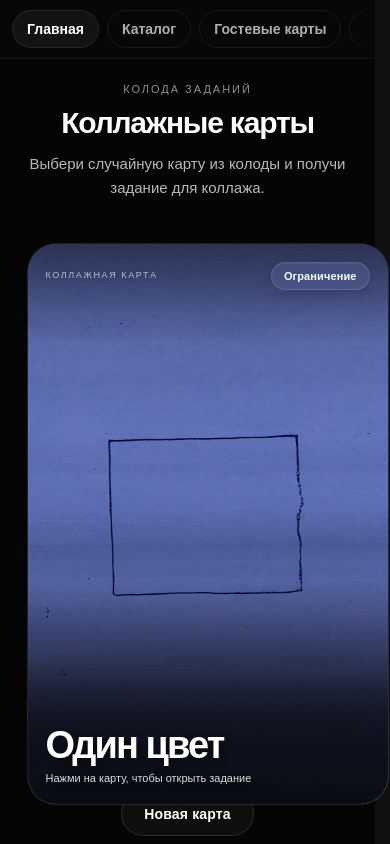
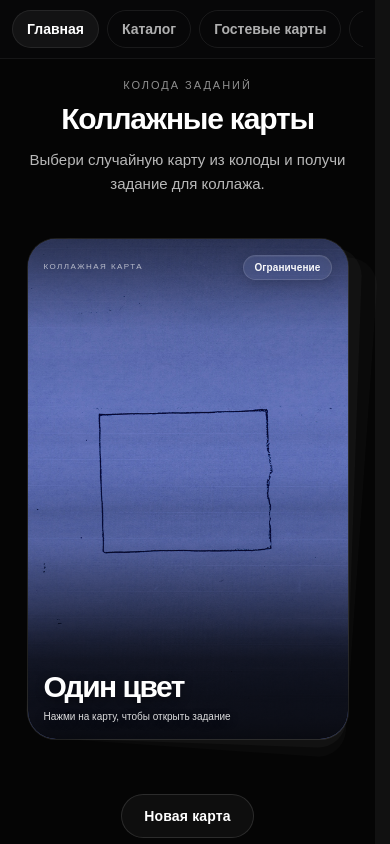
Before and after one commit to Lowranger555/collage-cards, a React (Vite) app: page / in a window 390 px wide. Shown: the top 844 px of the page. Built offline with nearby package versions, Linux system fonts and the light colour scheme.

Commit message:
Fix mobile header and home card layout

```diff
--- a/src/components/Header.jsx
+++ b/src/components/Header.jsx
@@ -23,7 +23,7 @@ function Header() {
         position: "sticky",
         top: 0,
         zIndex: 100,
-        background: "rgba(8, 8, 9, 0.88)",
+        background: "rgba(8, 8, 9, 0.92)",
         borderBottom: "1px solid rgba(255,255,255,0.06)",
         backdropFilter: "blur(14px)",
         WebkitBackdropFilter: "blur(14px)"
@@ -73,9 +73,7 @@ function Header() {
                     background: active
                       ? "rgba(255,255,255,0.05)"
                       : "transparent",
-                    border: active
-                      ? "1px solid rgba(255,255,255,0.08)"
-                      : "1px solid rgba(255,255,255,0.08)",
+                    border: "1px solid rgba(255,255,255,0.08)",
                     boxSizing: "border-box"
                   }}
                 >
--- a/src/components/PromptCard.jsx
+++ b/src/components/PromptCard.jsx
@@ -1,7 +1,9 @@
 function PromptCard({
   prompt,
   isRevealed = false,
-  showCoverTitle = true
+  showCoverTitle = true,
+  width = 360,
+  height = 560
 }) {
   const categoryLabels = {
     constraint: "Ограничение",
@@ -19,21 +21,23 @@ function PromptCard({
     hard: 4
   };
 
-  const CARD_WIDTH = 360;
-  const CARD_HEIGHT = 560;
-  const CARD_PADDING = 18;
+  const CARD_WIDTH = width;
+  const CARD_HEIGHT = height;
+  const CARD_PADDING = width <= 320 ? 16 : 18;
+
+  const isCompact = width <= 320;
 
   const topRowStyle = {
     display: "flex",
     justifyContent: "space-between",
     alignItems: "center",
     gap: "10px",
-    marginBottom: "14px",
+    marginBottom: isCompact ? "12px" : "14px",
     flexShrink: 0
   };
 
   const labelStyle = {
-    fontSize: "9px",
+    fontSize: isCompact ? "8px" : "9px",
     textTransform: "uppercase",
     letterSpacing: "0.18em",
     color: "rgba(255,255,255,0.64)",
@@ -41,12 +45,12 @@ function PromptCard({
   };
 
   const coverCategoryStyle = {
-    fontSize: "11px",
+    fontSize: isCompact ? "10px" : "11px",
     lineHeight: 1.1,
     color: "rgba(255,255,255,0.96)",
     border: "1px solid rgba(255,255,255,0.12)",
     borderRadius: "999px",
-    padding: "7px 12px",
+    padding: isCompact ? "6px 10px" : "7px 12px",
     background: "rgba(255,255,255,0.08)",
     backdropFilter: "blur(14px) saturate(140%)",
     WebkitBackdropFilter: "blur(14px) saturate(140%)",
@@ -58,12 +62,12 @@ function PromptCard({
   };
 
   const backCategoryStyle = {
-    fontSize: "11px",
+    fontSize: isCompact ? "10px" : "11px",
     lineHeight: 1.1,
     color: "#E0DDD7",
     border: "1px solid rgba(255,255,255,0.08)",
     borderRadius: "999px",
-    padding: "7px 12px",
+    padding: isCompact ? "6px 10px" : "7px 12px",
     background: "rgba(255,255,255,0.03)",
     flexShrink: 0,
     fontWeight: "600",
@@ -111,8 +115,8 @@ function PromptCard({
             <span
               key={index}
               style={{
-                width: "9px",
-                height: "9px",
+                width: isCompact ? "8px" : "9px",
+                height: isCompact ? "8px" : "9px",
                 borderRadius: "999px",
                 display: "inline-block",
                 background: isFilled ? "white" : "transparent",
@@ -223,7 +227,7 @@ function PromptCard({
               <h2
                 style={{
                   margin: 0,
-                  fontSize: "38px",
+                  fontSize: isCompact ? "30px" : "38px",
                   lineHeight: 0.95,
                   letterSpacing: "-0.05em",
                   color: "white",
@@ -237,7 +241,7 @@ function PromptCard({
 
             <div
               style={{
-                fontSize: showCoverTitle ? "11px" : "16px",
+                fontSize: showCoverTitle ? (isCompact ? "10px" : "11px") : "16px",
                 lineHeight: showCoverTitle ? 1.35 : 1.25,
                 color: "rgba(255,255,255,0.86)",
                 maxWidth: showCoverTitle ? "88%" : "75%",
@@ -249,20 +253,6 @@ function PromptCard({
                 ? "Нажми на карту, чтобы открыть задание"
                 : "Открой задание"}
             </div>
-
-            {!showCoverTitle && (
-              <div
-                style={{
-                  fontSize: "11px",
-                  lineHeight: 1.35,
-                  color: "rgba(255,255,255,0.72)",
-                  maxWidth: "78%",
-                  textShadow: "0 2px 10px rgba(0,0,0,0.45)"
-                }}
-              >
-                Нажми, чтобы перевернуть карту
-              </div>
-            )}
           </div>
         </div>
       </div>
@@ -306,7 +296,7 @@ function PromptCard({
           <h2
             style={{
               margin: "0 0 12px 0",
-              fontSize: "36px",
+              fontSize: isCompact ? "28px" : "36px",
               lineHeight: 0.95,
               letterSpacing: "-0.05em",
               color: "white",
@@ -320,7 +310,7 @@ function PromptCard({
             style={{
               margin: "0 0 16px 0",
               color: "#d2d2d2",
-              fontSize: "14px",
+              fontSize: isCompact ? "13px" : "14px",
               lineHeight: 1.4,
               maxWidth: "95%"
             }}
@@ -337,11 +327,11 @@ function PromptCard({
           >
             <div
               style={{
-                padding: "14px 16px",
+                padding: isCompact ? "12px 14px" : "14px 16px",
                 borderRadius: "18px",
                 background: "rgba(255,255,255,0.02)",
                 border: "1px solid rgba(255,255,255,0.05)",
-                minHeight: "98px",
+                minHeight: isCompact ? "88px" : "98px",
                 boxSizing: "border-box"
               }}
             >
@@ -360,7 +350,7 @@ function PromptCard({
                 style={{
                   color: "#f1f1f1",
                   lineHeight: 1.4,
-                  fontSize: "14px"
+                  fontSize: isCompact ? "13px" : "14px"
                 }}
               >
                 {prompt.limitation}
@@ -369,11 +359,11 @@ function PromptCard({
 
             <div
               style={{
-                padding: "14px 16px",
+                padding: isCompact ? "12px 14px" : "14px 16px",
                 borderRadius: "18px",
                 background: "rgba(255,255,255,0.02)",
                 border: "1px solid rgba(255,255,255,0.05)",
-                minHeight: "98px",
+                minHeight: isCompact ? "88px" : "98px",
                 boxSizing: "border-box"
               }}
             >
@@ -392,7 +382,7 @@ function PromptCard({
                 style={{
                   color: "#f1f1f1",
                   lineHeight: 1.4,
-                  fontSize: "14px"
+                  fontSize: isCompact ? "13px" : "14px"
                 }}
               >
                 {prompt.hint}
@@ -442,7 +432,7 @@ function PromptCard({
             >
               Время
             </div>
-            <div style={{ color: "white", fontSize: "15px" }}>
+            <div style={{ color: "white", fontSize: isCompact ? "14px" : "15px" }}>
               {prompt.duration} мин
             </div>
           </div>
--- a/src/pages/Home.jsx
+++ b/src/pages/Home.jsx
@@ -13,8 +13,8 @@ function Home() {
 
   const cardWidth = isMobile ? 320 : 360;
   const cardHeight = isMobile ? 500 : 560;
-  const stageWidth = isMobile ? 336 : 430;
-  const stageHeight = isMobile ? 532 : 610;
+  const stageWidth = isMobile ? 340 : 430;
+  const stageHeight = isMobile ? 530 : 610;
 
   function getRandomPrompt(excludeId = null, excludeCategory = null) {
     let pool = prompts;
@@ -66,7 +66,7 @@ function Home() {
     <main
       style={{
         minHeight: "calc(100vh - 73px)",
-        padding: isMobile ? "24px 16px 56px" : "40px 20px 64px"
+        padding: isMobile ? "20px 16px 56px" : "40px 20px 64px"
       }}
     >
       <div
@@ -127,7 +127,7 @@ function Home() {
             flexDirection: "column",
             alignItems: "center",
             justifyContent: "center",
-            gap: isMobile ? "24px" : "18px"
+            gap: isMobile ? "28px" : "18px"
           }}
         >
           <div
@@ -204,6 +204,8 @@ function Home() {
                 prompt={currentPrompt}
                 isRevealed={isRevealed}
                 showCoverTitle={true}
+                width={cardWidth}
+                height={cardHeight}
               />
             </div>
           </div>
@@ -213,7 +215,7 @@ function Home() {
             onMouseEnter={() => setIsButtonHovered(true)}
             onMouseLeave={() => setIsButtonHovered(false)}
             style={{
-              marginTop: isMobile ? "8px" : "0",
+              marginTop: isMobile ? "12px" : "0",
               padding: "13px 22px",
               borderRadius: "999px",
               border: "1px solid rgba(255,255,255,0.12)",
```
